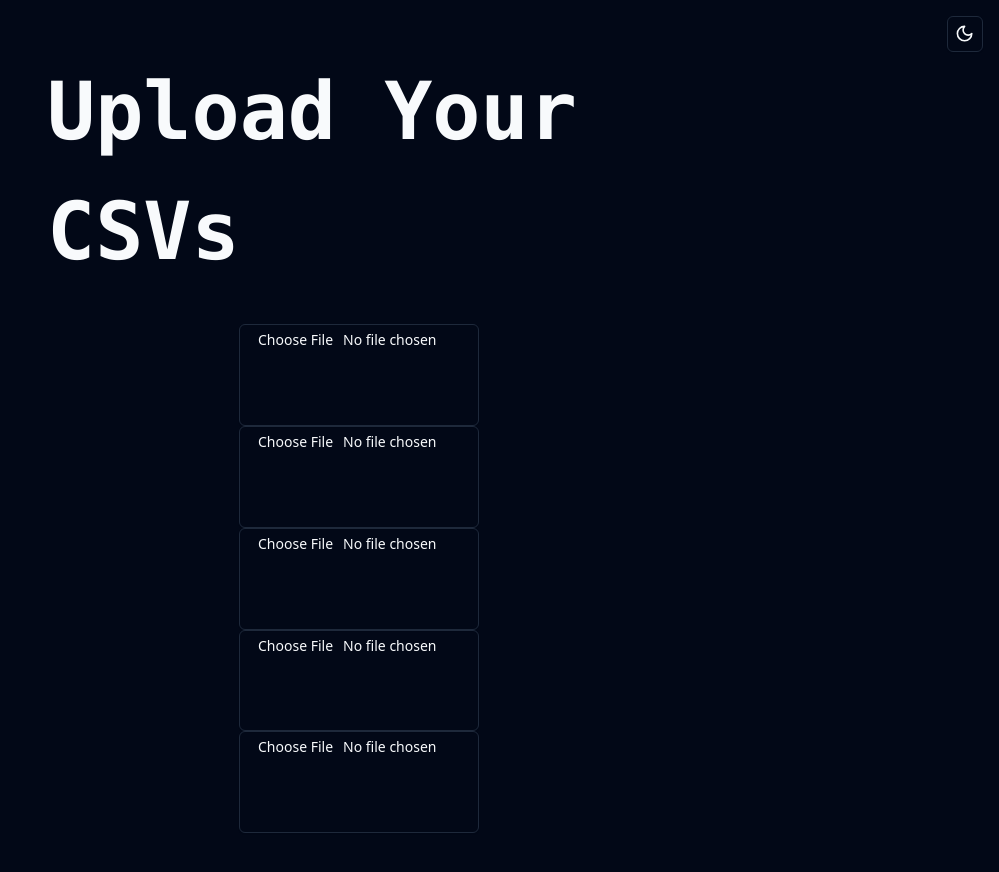
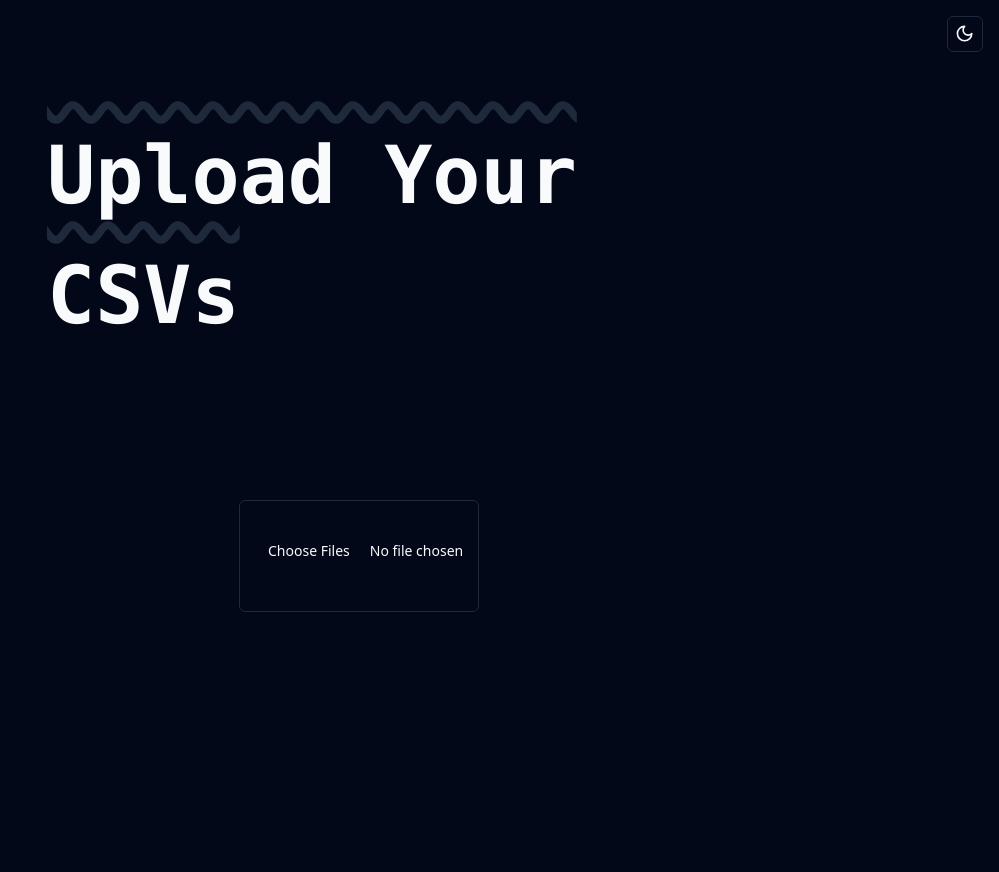
Before and after one commit to sa-dd/csvSaaS, a React (Vite) app: page / in a window 1280 px wide. Shown: the top 872 px of the page, without its empty margins (281-1280 px from the left). Built offline with nearby package versions, Linux system fonts and the light colour scheme.

Commit message:
style: center the heading, add decorations to it, and center the text inside the input component

```diff
--- /dev/null
+++ b/src/components/dashboard.tsx
@@ -0,0 +1,33 @@
+import { ModeToggle } from "./mode-toggle";
+import { Input } from "./ui/input";
+import { useState } from "react";
+
+export default function Dashborad(){
+  const [selectedFiles, setSelectedFiles] = useState([]);
+
+  const handleFileChange = (e:React.ChangeEvent<HTMLInputElement>) => {
+    const files = e.target.files;
+    const newFiles = [];
+    for (let i = 0; i < files.length; i++) {
+      if (files[i].type === 'text/csv') { // Check if the file is a CSV file
+        newFiles.push(files[i]);
+      }
+    }
+    if (newFiles.length > 5) {
+      alert('You can upload a maximum of 5 files.');
+      return;
+    }
+    else console.log(newFiles.length)
+    setSelectedFiles(newFiles);
+  };
+
+  return (
+        <div className='flex flex-col w-full h-[900px] p-4 items-center'>
+            <ModeToggle/>
+            <div className='flex flex-col items-center w-1/2 h-[90%]  rounded-md'>
+                <h1 className='overline decoration-wavy decoration-slate-800 text-[5rem] font-bold mt-16  text-accent-foreground font-mono'> Upload Your CSVs </h1>
+                <Input type='file' accept='.csv' className='file:py-9 file:px-4 file:cursor-pointer  file:flex-col file:justify-center file:text-primary h-28 w-60 mt-36 cursor-pointer text-primary hover:bg-secondary' onChange={handleFileChange} multiple/>
+            </div>
+        </div>
+  )
+}
--- a/src/main.tsx
+++ b/src/main.tsx
@@ -2,23 +2,13 @@ import React from 'react'
 import ReactDOM from 'react-dom/client'
 import App from './App.tsx'
 import './index.css'
-import { ModeToggle } from "./components/mode-toggle"
-import { Input } from "@/components/ui/input"
+import Dashborad from './components/dashboard.tsx'
 
 ReactDOM.createRoot(document.getElementById('root')!).render(
+
   <React.StrictMode>
     <App>
-        <div className='flex flex-col w-full h-[900px] p-4 items-center'>
-            <ModeToggle/>
-            <div className='flex flex-col items-center justify-between w-1/2 h-[90%]  rounded-md'>
-                <h1 className='text-[5rem] font-bold mb-8 text-accent-foreground font-mono'> Upload Your CSVs </h1>
-                <Input type='file' accept='.csv' className='file:text-primary h-28 w-60 cursor-pointer text-primary'/>
-                <Input type='file' accept='.csv' className='file:text-primary h-28 w-60 cursor-pointer text-primary'/>
-                <Input type='file' accept='.csv' className='file:text-primary h-28 w-60 cursor-pointer text-primary'/>
-                <Input type='file' accept='.csv' className='file:text-primary h-28 w-60 cursor-pointer text-primary'/>
-                <Input type='file' accept='.csv' className='file:text-primary h-28 w-60 cursor-pointer text-primary'/>
-            </div>
-        </div>
+        <Dashborad/>
     </App>
   </React.StrictMode>,
 )
```
